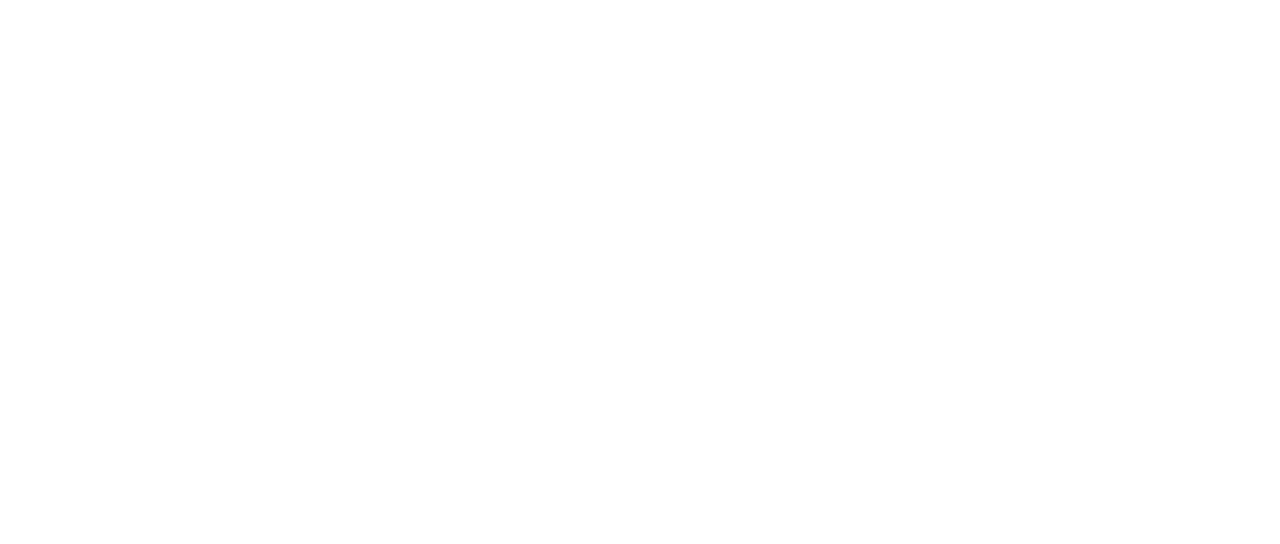
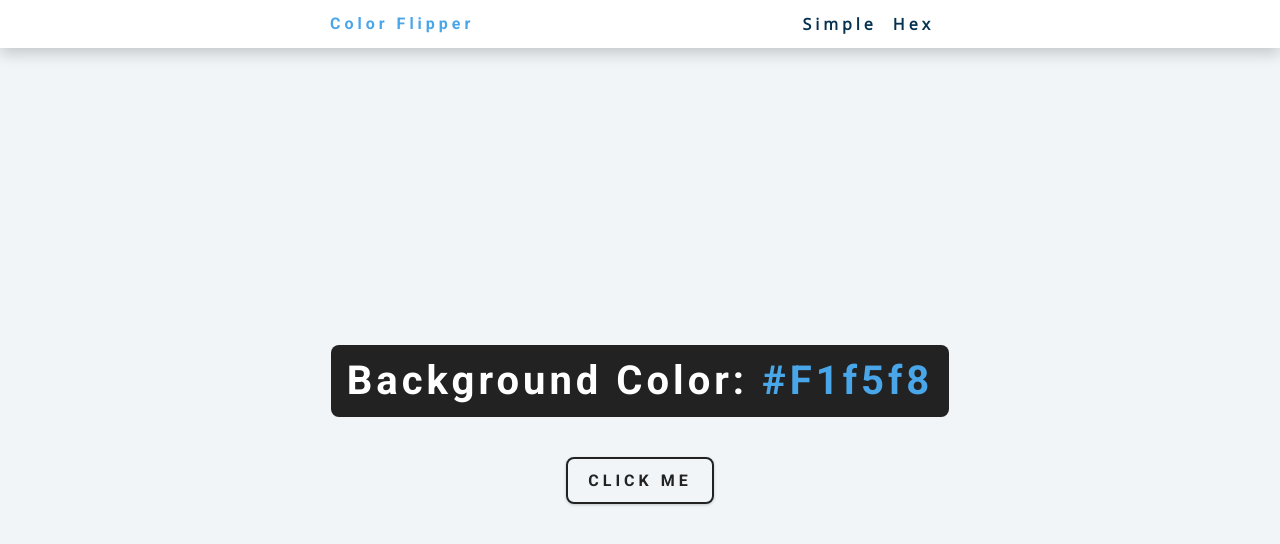
Before and after one commit to RodrigoN01/15-VanillaJS-Projects, a plain HTML site: page color-flipper/index.html in a window 1280 px wide. Drawn offline with nearby package versions, Linux system fonts and the light colour scheme.

Commit message:
finished color-flipper project

```diff
--- a/color-flipper/index.html
+++ b/color-flipper/index.html
@@ -4,11 +4,32 @@
 <head>
   <meta charset="UTF-8">
   <meta name="viewport" content="width=device-width, initial-scale=1.0">
+  <title>Color Flipper</title>
   <link rel="stylesheet" href="style.css">
-  <title>Color Flipper</title>
 </head>
 
 <body>
+  <nav>
+    <div class="nav-center">
+      <h4>color flipper</h4>
+      <ul class="nav-links">
+        <li>
+          <a href="index.html">simple</a>
+        </li>
+        <li>
+          <a href="hex.html">hex</a>
+        </li>
+      </ul>
+    </div>
+  </nav>
+  <main>
+    <div class="container">
+      <h2>background color: <span class="color">
+          #f1f5f8
+        </span></h2>
+      <button class="btn btn-hero" id="btn">click me</button>
+    </div>
+  </main>
 
   <script src="script.js"></script>
 </body>
--- a/color-flipper/script.js
+++ b/color-flipper/script.js
@@ -0,0 +1,16 @@
+const colors = ['green', 'red', 'rgba(133,122,200)', '#f15025'];
+const btn = document.getElementById('btn');
+const color = document.querySelector('.color');
+
+btn.addEventListener('click', () => {
+  // Get random number between 0 - 3
+  const randomNumber = getRandomNumber();
+  console.log(randomNumber);
+
+  document.body.style.backgroundColor = colors[randomNumber];
+  color.textContent = colors[randomNumber];
+});
+
+function getRandomNumber() {
+  return Math.floor(Math.random() * colors.length);
+}
--- a/color-flipper/style.css
+++ b/color-flipper/style.css
@@ -0,0 +1,237 @@
+/*
+===============
+Fonts
+===============
+*/
+@import url("https://fonts.googleapis.com/css?family=Open+Sans|Roboto:400,700&display=swap");
+
+/*
+===============
+Variables
+===============
+*/
+
+:root {
+  /* dark shades of primary color*/
+  --clr-primary-1: hsl(205, 86%, 17%);
+  --clr-primary-2: hsl(205, 77%, 27%);
+  --clr-primary-3: hsl(205, 72%, 37%);
+  --clr-primary-4: hsl(205, 63%, 48%);
+  /* primary/main color */
+  --clr-primary-5: hsl(205, 78%, 60%);
+  /* lighter shades of primary color */
+  --clr-primary-6: hsl(205, 89%, 70%);
+  --clr-primary-7: hsl(205, 90%, 76%);
+  --clr-primary-8: hsl(205, 86%, 81%);
+  --clr-primary-9: hsl(205, 90%, 88%);
+  --clr-primary-10: hsl(205, 100%, 96%);
+  /* darkest grey - used for headings */
+  --clr-grey-1: hsl(209, 61%, 16%);
+  --clr-grey-2: hsl(211, 39%, 23%);
+  --clr-grey-3: hsl(209, 34%, 30%);
+  --clr-grey-4: hsl(209, 28%, 39%);
+  /* grey used for paragraphs */
+  --clr-grey-5: hsl(210, 22%, 49%);
+  --clr-grey-6: hsl(209, 23%, 60%);
+  --clr-grey-7: hsl(211, 27%, 70%);
+  --clr-grey-8: hsl(210, 31%, 80%);
+  --clr-grey-9: hsl(212, 33%, 89%);
+  --clr-grey-10: hsl(206, 33%, 96%);
+  --clr-white: #fff;
+  --clr-red-dark: hsl(360, 67%, 44%);
+  --clr-red-light: hsl(360, 71%, 66%);
+  --clr-green-dark: hsl(125, 67%, 44%);
+  --clr-green-light: hsl(125, 71%, 66%);
+  --clr-black: #222;
+  --ff-primary: "Roboto", sans-serif;
+  --ff-secondary: "Open Sans", sans-serif;
+  --transition: all 0.3s linear;
+  --spacing: 0.25rem;
+  --radius: 0.5rem;
+  --light-shadow: 0 5px 15px rgba(0, 0, 0, 0.1);
+  --dark-shadow: 0 5px 15px rgba(0, 0, 0, 0.2);
+  --max-width: 1170px;
+  --fixed-width: 620px;
+}
+/*
+===============
+Global Styles
+===============
+*/
+
+*,
+::after,
+::before {
+  margin: 0;
+  padding: 0;
+  box-sizing: border-box;
+}
+body {
+  font-family: var(--ff-secondary);
+  background: var(--clr-grey-10);
+  color: var(--clr-grey-1);
+  line-height: 1.5;
+  font-size: 0.875rem;
+}
+ul {
+  list-style-type: none;
+}
+a {
+  text-decoration: none;
+}
+img:not(.nav-logo) {
+  width: 100%;
+  display: block;
+}
+
+h1,
+h2,
+h3,
+h4 {
+  letter-spacing: var(--spacing);
+  text-transform: capitalize;
+  line-height: 1.25;
+  margin-bottom: 0.75rem;
+  font-family: var(--ff-primary);
+}
+h1 {
+  font-size: 3rem;
+}
+h2 {
+  font-size: 2rem;
+}
+h3 {
+  font-size: 1.25rem;
+}
+h4 {
+  font-size: 0.875rem;
+}
+p {
+  margin-bottom: 1.25rem;
+  color: var(--clr-grey-5);
+}
+@media screen and (min-width: 800px) {
+  h1 {
+    font-size: 4rem;
+  }
+  h2 {
+    font-size: 2.5rem;
+  }
+  h3 {
+    font-size: 1.75rem;
+  }
+  h4 {
+    font-size: 1rem;
+  }
+  body {
+    font-size: 1rem;
+  }
+  h1,
+  h2,
+  h3,
+  h4 {
+    line-height: 1;
+  }
+}
+/*  global classes */
+
+.btn {
+  font-family: var(--ff-primary);
+  text-transform: uppercase;
+  background: transparent;
+  color: var(--clr-black);
+  padding: 0.375rem 0.75rem;
+  letter-spacing: var(--spacing);
+  display: inline-block;
+  font-weight: 700;
+  transition: var(--transition);
+  font-size: 0.875rem;
+  border: 2px solid var(--clr-black);
+  cursor: pointer;
+  box-shadow: 0 1px 3px rgba(0, 0, 0, 0.2);
+  border-radius: var(--radius);
+}
+.btn:hover {
+  color: var(--clr-white);
+  background: var(--clr-black);
+}
+.btn-hero {
+  font-size: 1rem;
+  padding: 0.75rem 1.25rem;
+}
+/* section */
+.section {
+  padding: 5rem 0;
+}
+
+.section-center {
+  width: 90vw;
+  margin: 0 auto;
+  max-width: 1170px;
+}
+@media screen and (min-width: 992px) {
+  .section-center {
+    width: 95vw;
+  }
+}
+/*
+===============
+Nav
+===============
+*/
+nav {
+  background: var(--clr-white);
+  height: 3rem;
+  display: grid;
+  align-items: center;
+  box-shadow: var(--dark-shadow);
+}
+.nav-center {
+  width: 90vw;
+  max-width: var(--fixed-width);
+  margin: 0 auto;
+  display: flex;
+  align-items: center;
+  justify-content: space-between;
+}
+.nav-center h4 {
+  margin-bottom: 0;
+  color: var(--clr-primary-5);
+}
+.nav-links {
+  display: flex;
+}
+nav a {
+  text-transform: capitalize;
+  font-weight: 700;
+  font-size: 1rem;
+  color: var(--clr-primary-1);
+  letter-spacing: var(--spacing);
+  margin-right: 1rem;
+}
+nav a:hover {
+  color: var(--clr-primary-5);
+}
+/*
+===============
+Container
+===============
+*/
+main {
+  min-height: calc(100vh - 3rem);
+  display: grid;
+  place-items: center;
+}
+.container {
+  text-align: center;
+}
+.container h2 {
+  background: var(--clr-black);
+  color: var(--clr-white);
+  padding: 1rem;
+  border-radius: var(--radius);
+  margin-bottom: 2.5rem;
+}
+.color {
+  color: var(--clr-primary-5);
+}
```
Also changed, not shown: color-flipper/hex.html (added, +31 -0 lines), color-flipper/hex.js (added, +17 -0 lines), 1 other file.
